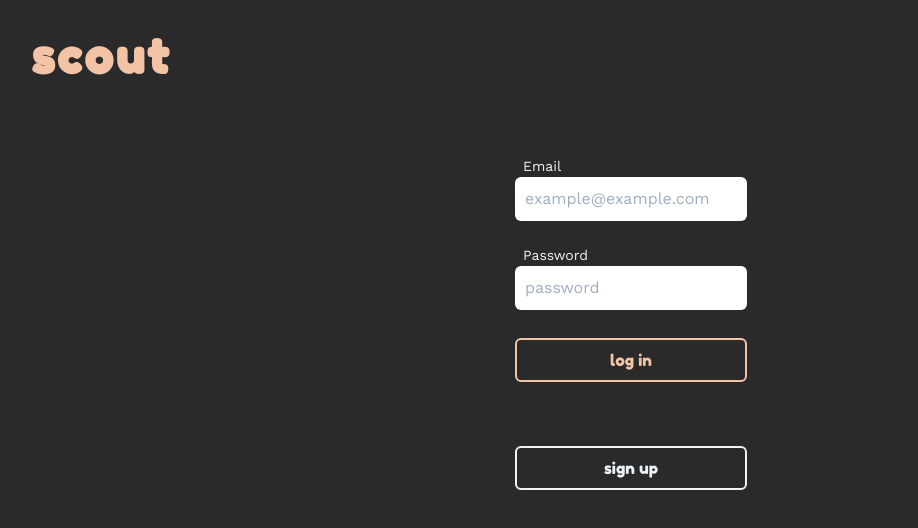
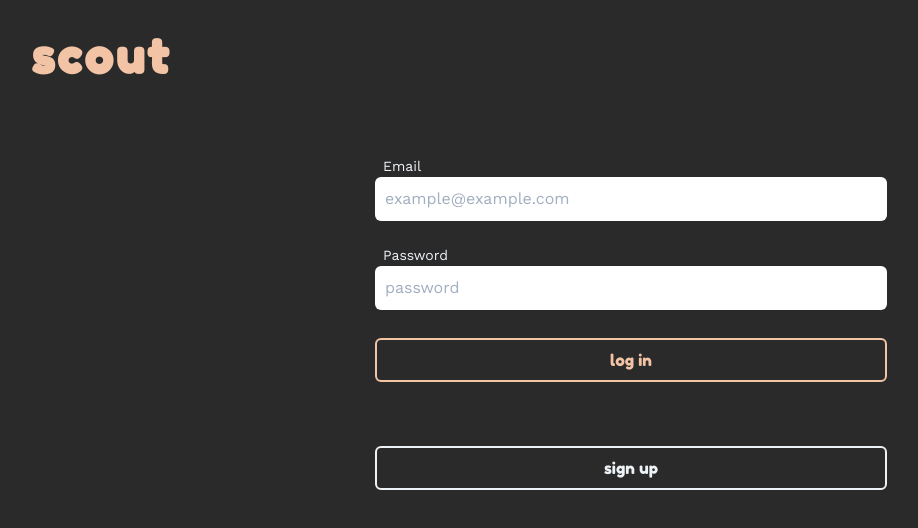
Before and after one commit to joseph-marques/scout, a React (Create React App) app in the folder frontend/: page /login in a window 1280 px wide. Shown: the top 528 px of the page, without its empty margins (9-927 px from the left). Built offline with nearby package versions, Linux system fonts and the light colour scheme; no server answers.

Commit message:
refactor inputs

```diff
--- /dev/null
+++ b/frontend/src/components/Input.js
@@ -0,0 +1,17 @@
+import React from 'react';
+
+function Input({ label, name, type, placeholder }) {
+  return (
+    <label className="flex flex-col my-3">
+      <p className="px-2 text-sm text-sm text-gray-200">{label}</p>
+      <input
+        className="rounded-md p-2 border-transparent focus:border-secondary border-2"
+        name={name}
+        type={type}
+        placeholder={placeholder}
+      />
+    </label>
+  );
+}
+
+export default Input;
--- a/frontend/src/components/Login.js
+++ b/frontend/src/components/Login.js
@@ -4,6 +4,7 @@ import { Link } from 'react-router-dom';
 import Firebase from './Firebase';
 import { AuthContext } from './Auth';
 import Header from './Header';
+import Input from './Input';
 
 const Login = ({ history }) => {
   const handleLogin = useCallback(
@@ -32,25 +33,22 @@ const Login = ({ history }) => {
   return (
     <div className="flex flex-col items-center bg-black w-full h-full">
       <Header />
-      <form className="flex flex-col pt-10" onSubmit={handleLogin}>
-        <label className="flex flex-col my-3">
-          <p className="px-2 text-sm text-sm text-gray-200">Email</p>
-          <input
-            className="rounded-md p-2 border-transparent focus:border-secondary border-2"
+      <form
+        className="flex flex-col pt-10 w-5/6 md:w-1/2 max-w-lg"
+        onSubmit={handleLogin}
+      >
+        <Input
+          label="Email"
           name="email"
           type="email"
           placeholder="example@example.com"
         />
-        </label>
-        <label className="flex flex-col my-3">
-          <p className="px-2 text-sm text-sm text-gray-200">Password</p>
-          <input
-            className="rounded-md p-2 border-transparent focus:border-secondary border-2"
+        <Input
+          label="Password"
           name="password"
           type="password"
           placeholder="password"
         />
-        </label>
         <button
           className="inline-block text-md font-logo px-4 py-3 leading-none border-2
           rounded-md text-secondary border-secondary hover:text-darkgray
--- a/frontend/src/components/SignUp.js
+++ b/frontend/src/components/SignUp.js
@@ -2,6 +2,7 @@ import React, { useCallback } from 'react';
 import { withRouter } from 'react-router';
 import Firebase from './Firebase';
 import Header from './Header';
+import Input from './Input';
 
 const SignUp = ({ history }) => {
   const handleSignup = useCallback(
@@ -24,25 +25,22 @@ const SignUp = ({ history }) => {
   return (
     <div className="flex flex-col items-center bg-black w-full h-full">
       <Header showLogin={true} />
-      <form className="flex flex-col pt-10" onSubmit={handleSignup}>
-        <label className="flex flex-col my-3">
-          <p className="px-2 text-sm text-sm text-gray-200">Email</p>
-          <input
-            className="rounded-md p-2 border-transparent focus:border-secondary border-2"
+      <form
+        className="flex flex-col pt-10 w-5/6 md:w-1/2 max-w-lg"
+        onSubmit={handleSignup}
+      >
+        <Input
+          label="Email"
           name="email"
           type="email"
           placeholder="example@example.com"
         />
-        </label>
-        <label className="flex flex-col my-3">
-          <p className="px-2 text-sm text-sm text-gray-200">Password</p>
-          <input
-            className="rounded-md p-2 border-transparent focus:border-secondary border-2"
+        <Input
+          label="Password"
           name="password"
           type="password"
           placeholder="password"
         />
-        </label>
         <button
           className="inline-block text-md font-logo px-4 py-3 leading-none border-2
           rounded-md text-secondary border-secondary hover:text-darkgray
```
Lines whose indentation alone changed are shown as unchanged.
